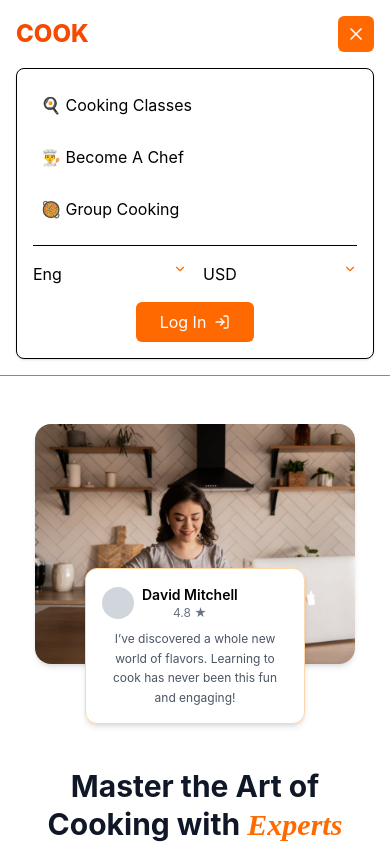
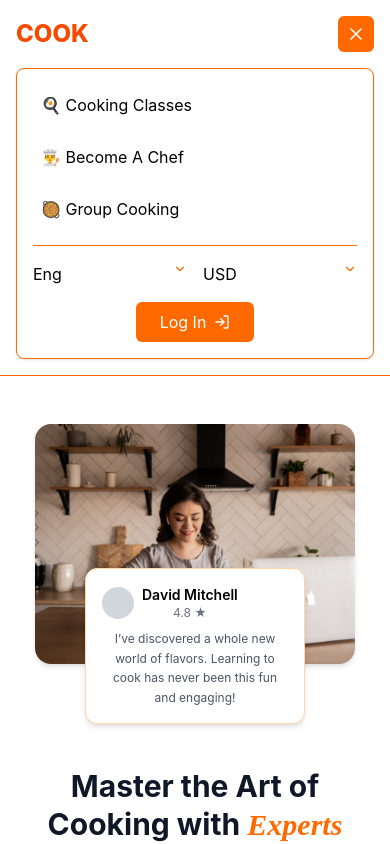
Before and after one commit to rajaduraicbe/Ecommerc, a React (Vite) app: page / in a window 390 px wide. Both pictures are taken after a click on the button 356 px from the left and 34 px from the top of the page. Shown: the top 844 px of the page. Built offline with nearby package versions, Linux system fonts and the light colour scheme.

Commit message:
Hero.jsx completed

```diff
--- a/src/Components/Header/Header.jsx
+++ b/src/Components/Header/Header.jsx
@@ -29,8 +29,9 @@ export default function Header() {
   };
 
   return (
-    <header className="w-full bg-white border-b border-orange-500 px-4 md:px-12 py-4">
+    <header className="w-full bg-white border-b border-orange-500 px-4 md:px-12 py-4 relative z-50">
       <div className="flex items-center justify-between">
+
         {/* LOGO */}
         <h1 className="text-orange-600 font-extrabold text-2xl">COOK</h1>
 
@@ -41,8 +42,9 @@ export default function Header() {
           <div>🥘 Group Cooking</div>
         </div>
 
-        {/* RIGHT SIDE (TAB + DESKTOP) */}
-        <div className="hidden md:flex items-center gap-4 relative" ref={dropdownRef}>
+        {/* RIGHT SIDE */}
+        <div className="hidden md:flex items-center gap-4 relative z-50" ref={dropdownRef}>
+
           {/* Language */}
           <div className="relative">
             <div onClick={toggleLang} className="flex items-center gap-1 cursor-pointer text-sm">
@@ -50,7 +52,7 @@ export default function Header() {
             </div>
 
             {langOpen && (
-              <div className="absolute top-10 bg-white border border-orange-500 shadow rounded p-2 w-40">
+              <div className="absolute top-10 bg-white border border-orange-500 shadow rounded p-2 w-40 z-50">
                 {['Tamil','Malayalam','Telugu','Hindi','Kannada'].map((lang) => (
                   <div key={lang} className="p-2 hover:bg-orange-100 cursor-pointer">{lang}</div>
                 ))}
@@ -65,7 +67,7 @@ export default function Header() {
             </div>
 
             {currencyOpen && (
-              <div className="absolute right-0 top-10 w-40 bg-white border border-orange-500 rounded shadow p-2">
+              <div className="absolute right-0 top-10 w-40 bg-white border border-orange-500 rounded shadow p-2 z-50">
                 {['IND','USA','EUR','AED'].map((c) => (
                   <div key={c} className="p-2 hover:bg-orange-100 cursor-pointer">{c}</div>
                 ))}
@@ -84,7 +86,7 @@ export default function Header() {
           </button>
         </div>
 
-       {/* MOBILE ONLY BUTTON */}
+        {/* MOBILE BUTTON */}
         <div className="md:hidden">
           <button onClick={() => setMenuOpen(!menuOpen)} className="bg-orange-500 text-white p-2 rounded-md">
             {menuOpen ? <X size={20} /> : <Menu size={20} />}
@@ -94,14 +96,16 @@ export default function Header() {
 
       {/* MOBILE DROPDOWN */}
       {menuOpen && (
-        <div className="md:hidden mt-4 bg-white border rounded-lg shadow p-4">
+        <div className="md:hidden mt-4 bg-white border border-orange-500 rounded-lg shadow p-4 relative z-50">
+
           <div className="flex flex-col gap-3 mb-4">
             <div className="p-2 hover:bg-orange-200 cursor-pointer">🍳 Cooking Classes</div>
             <div className="p-2 hover:bg-orange-200 cursor-pointer">👨‍🍳 Become A Chef</div>
             <div className="p-2 hover:bg-orange-200 cursor-pointer">🥘 Group Cooking</div>
           </div>
 
-          <div className="flex justify-between gap-4 border-t pt-4">
+          <div className="flex justify-between gap-4 border-t border-orange-500 pt-4">
+
             {/* LANG */}
             <div className="w-1/2">
               <div onClick={toggleLang} className="flex justify-between cursor-pointer">
@@ -109,7 +113,7 @@ export default function Header() {
               </div>
 
               {langOpen && (
-                <div className="border mt-2">
+                <div className="border border-orange-500 mt-2">
                   {['Tamil','Malayalam','Telugu','Hindi','Kannada'].map((lang) => (
                     <div key={lang} className="p-2 hover:bg-orange-200 cursor-pointer">{lang}</div>
                   ))}
@@ -124,7 +128,7 @@ export default function Header() {
               </div>
 
               {currencyOpen && (
-                <div className="border mt-2">
+                <div className="border border-orange-500 mt-2">
                   {['IND','USA','EUR','AED'].map((c) => (
                     <div key={c} className="p-2 hover:bg-orange-200 cursor-pointer">{c}</div>
                   ))}
--- a/src/Components/Landing/Hero.jsx
+++ b/src/Components/Landing/Hero.jsx
@@ -102,7 +102,7 @@ export default function HeroSection() {
       </div>
 
       {/* ================= STATS CARD ================= */}
-      <div className="px-28 py-16 max-md:px-4">
+      <div className="px-28 md:px-4 lg:px-28 py-16 max-md:px-4">
         <div className="mt-16 relative border border-orange-200 rounded-xl bg-orange-50 py-8 max-md:py-6">
 
           {/* LEFT LINE (desktop only) */}
```
